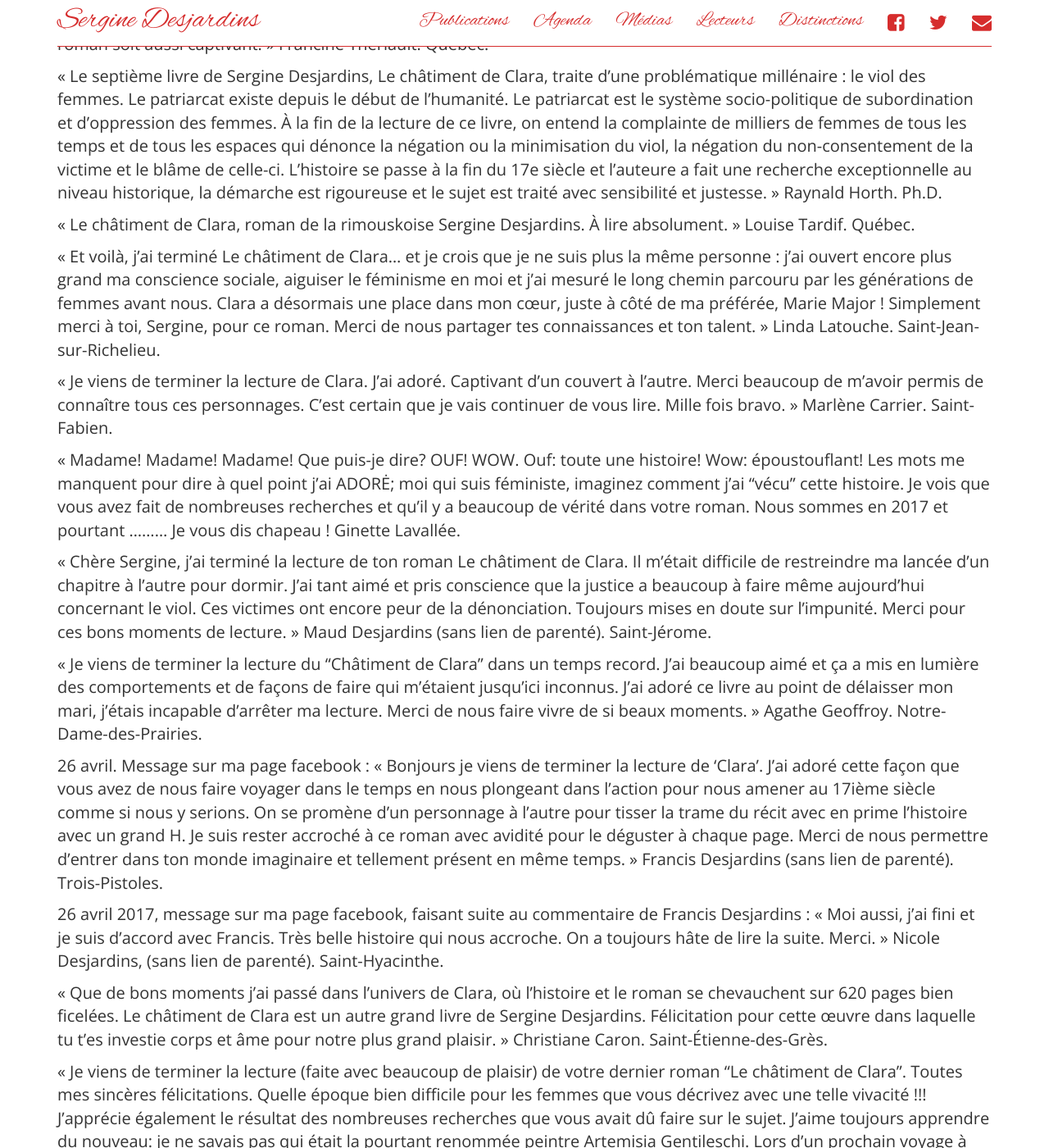
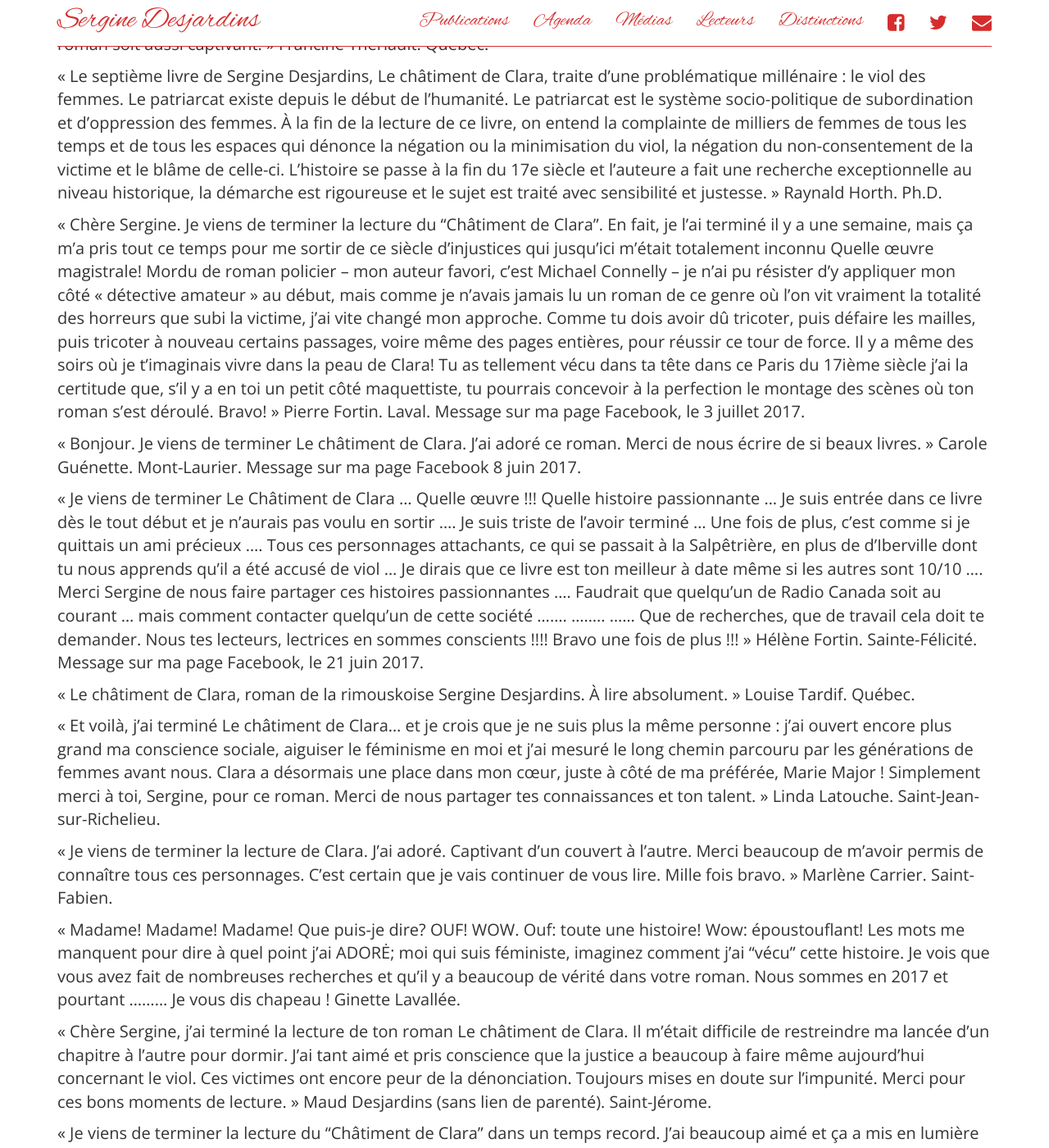
Before and after one commit to serginedesjardins/serginedesjardins.github.io, a Jekyll site: the page built from lecteurs.md, in a window 1280 px wide and 1400 px high, scrolled down 1035 px. Shown: the whole window at 82% size. Built offline with Jekyll 4.4.1, drawn with Linux system fonts in a browser that asks for light colours; nearby versions of some CDN libraries.

Commit message:
J'ai ajouté 3 commentaires
Ceux de Pierre Fortin, de Carole Guénette et de Hélène Fortin.

```diff
--- a/lecteurs.md
+++ b/lecteurs.md
@@ -13,6 +13,14 @@ permalink: /lecteurs/
 « Chère Sergine. Clara m’a fait vivre des émotions du début à la fin. J’ai surtout réalisé comment les femmes violées peuvent vivre de la terreur, de la honte. En plus, ne pas être crue est, comme tu le dis si bien « un deuxième viol ». Heureusement, nous ne vivons plus comme au XV11e siècle, mais la justice d’aujourd’hui a encore des failles. Merci d’avoir donné à Clara la force d’aller jusqu’au bout. Merci à toi Sergine d’avoir fait de cette histoire… ton meilleur roman. Tu sais surprendre tes lectrices, te mettre à la place de tes personnages et de nous faire aimer ou bien encore déteste… ici, je parle du violeur évidemment. Avec une pareille imagination et une plume aussi sensible, je souhaite que ton prochain roman soit aussi captivant. » Francine Thériault. Québec.
 
 « Le septième livre de Sergine Desjardins, Le châtiment de Clara, traite d’une problématique millénaire : le viol des femmes. Le patriarcat existe depuis le début de l’humanité. Le patriarcat est le système socio-politique de subordination et d’oppression des femmes. À la fin de la lecture de ce livre, on entend la complainte de milliers de femmes de tous les temps et de tous les espaces qui dénonce la négation ou la minimisation du viol, la négation du non-consentement de la victime et le blâme de celle-ci. L’histoire se passe à la fin du 17e siècle et l’auteure a fait une recherche exceptionnelle au niveau historique, la démarche est rigoureuse et le sujet est traité avec sensibilité et justesse. » Raynald Horth. Ph.D.
+
+« Chère Sergine. Je viens de terminer la lecture du “Châtiment de Clara”. En fait, je l’ai terminé il y a une semaine, mais ça m’a pris tout ce temps pour me sortir de ce siècle d’injustices qui jusqu’ici m’était totalement inconnu Quelle œuvre magistrale!
+Mordu de roman policier – mon auteur favori, c’est Michael Connelly – je n’ai pu résister d’y appliquer mon côté « détective amateur » au début, mais comme je n’avais jamais lu un roman de ce genre où l’on vit vraiment la totalité des horreurs que subi la victime, j’ai vite changé mon approche. Comme tu dois avoir dû tricoter, puis défaire les mailles, puis tricoter à nouveau certains passages, voire même des pages entières, pour réussir ce tour de force. Il y a même des soirs où je t’imaginais vivre dans la peau de Clara!
+Tu as tellement vécu dans ta tête dans ce Paris du 17ième siècle j’ai la certitude que, s’il y a en toi un petit côté maquettiste, tu pourrais concevoir à la perfection le montage des scènes où ton roman s’est déroulé. Bravo! » Pierre Fortin. Laval. Message sur ma page Facebook, le 3 juillet 2017.
+
+ « Bonjour. Je viens de terminer Le châtiment de Clara. J'ai adoré ce roman. Merci de nous écrire de si beaux livres. » Carole Guénette. Mont-Laurier.  Message sur ma page Facebook 8 juin 2017.
+
+« Je viens de terminer Le Châtiment de Clara ... Quelle œuvre !!! Quelle histoire passionnante ... Je suis entrée dans ce livre dès le tout début et je n'aurais pas voulu en sortir .... Je suis triste de l'avoir terminé ... Une fois de plus, c'est comme si je quittais un ami précieux .... Tous ces personnages attachants, ce qui se passait à la Salpêtrière, en plus de d'Iberville dont tu nous apprends qu'il a été accusé de viol  ... Je dirais que ce livre est ton meilleur à date même si les autres sont 10/10 .... Merci Sergine de nous faire partager ces histoires passionnantes .... Faudrait que quelqu'un de Radio Canada soit au courant ... mais comment contacter quelqu'un de cette société ....... ........ ...... Que de recherches, que de travail cela doit te demander. Nous tes lecteurs, lectrices en sommes conscients !!!! Bravo une fois de plus !!! » Hélène Fortin. Sainte-Félicité. Message sur ma page Facebook, le 21 juin 2017.
 
 « Le châtiment de Clara, roman de la rimouskoise Sergine Desjardins. À lire absolument. » Louise Tardif. Québec.
 
```
